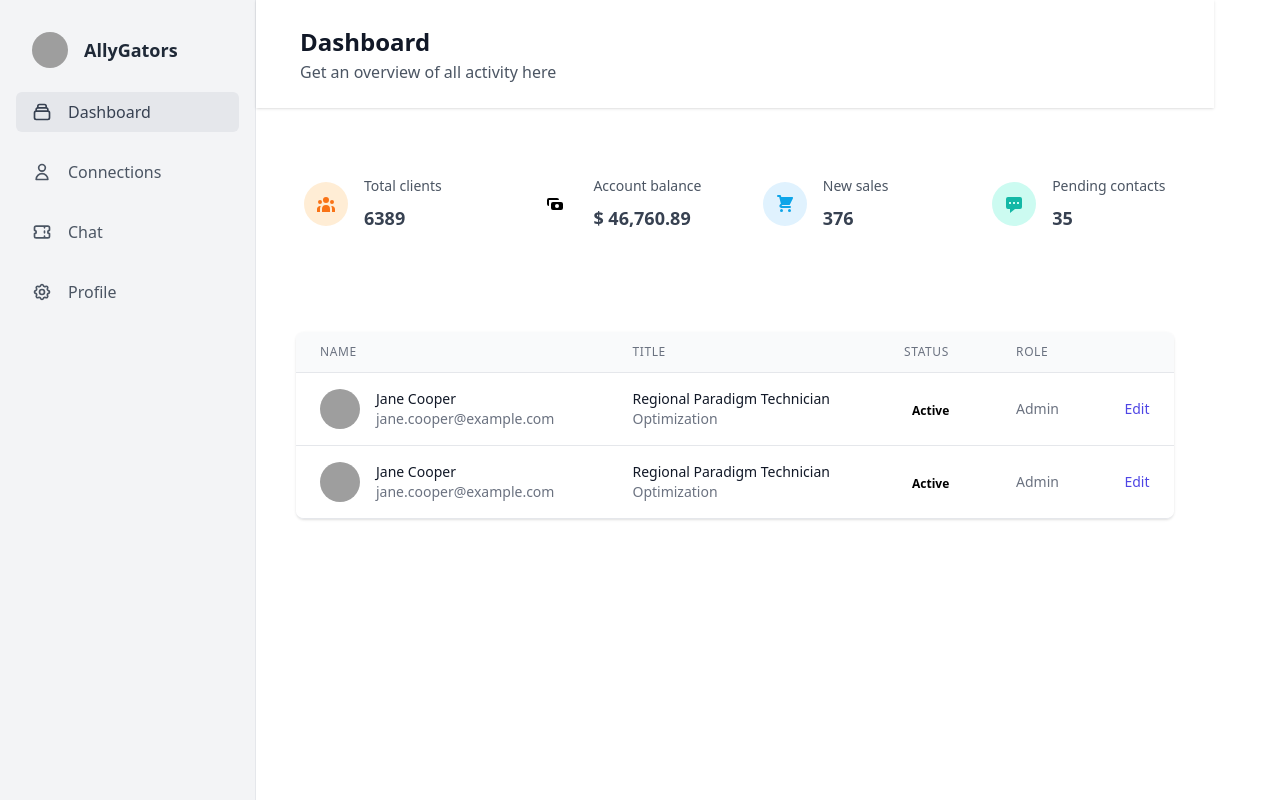
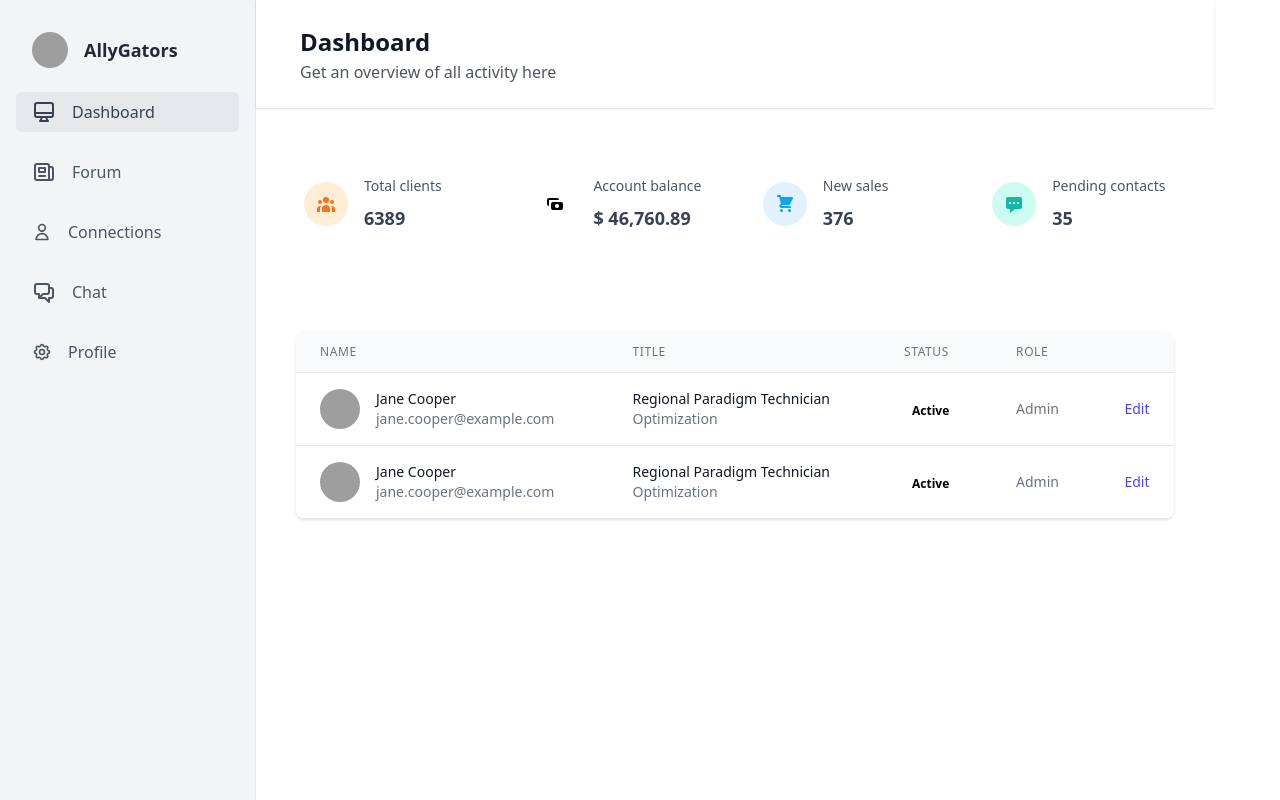
Before and after one commit to kovurusaisachin/AllyGator, a Next.js app in the folder Frontend/allygator_frontend/: page /dashboard in a window 1280 px wide. Built offline with nearby package versions, Linux system fonts and the light colour scheme; grey boxes are pictures that could not be loaded.

Commit message:
sidebar done

```diff
--- a/Frontend/allygator_frontend/components/sidebar/index.tsx
+++ b/Frontend/allygator_frontend/components/sidebar/index.tsx
@@ -1,11 +1,11 @@
-import React from "react"
-import {  useRouter } from 'next/router'
-import Link from "next/link"
-export default function Sidebar () {
-  const router = useRouter()
+import React from "react";
+import { useRouter } from "next/router";
+import Link from "next/link";
+export default function Sidebar() {
+  const router = useRouter();
   const handleLogo = (e) => {
-    router.push('/dashboard')
-  }
+    router.push("/dashboard");
+  };
   return (
     <>
       {/* sidebar */}
@@ -17,7 +17,10 @@ export default function Sidebar () {
               src="https://i.pinimg.com/originals/79/ae/30/79ae3050000579337f79c78e8ad2e6eb.jpg"
               alt="avatar"
             />
-          <button className="mx-2 text-lg font-semibold text-gray-800 dark:text-white" onClick={handleLogo}>
+            <button
+              className="mx-2 text-lg font-semibold text-gray-800 dark:text-white"
+              onClick={handleLogo}
+            >
               AllyGators
             </button>
           </div>
@@ -46,31 +49,46 @@ export default function Sidebar () {
           <div className="flex flex-col justify-between flex-1 mt-6">
             <nav>
               <Link href="/dashboard">
-              <a
-                className="flex items-center px-4 py-2 text-gray-700 bg-gray-200 rounded-md dark:bg-gray-700 dark:text-gray-200"
-              >
+                <a className="flex items-center px-4 py-2 text-gray-700 bg-gray-200 rounded-md dark:bg-gray-700 dark:text-gray-200">
                   <svg
-                  className="w-5 h-5"
+                    xmlns="http://www.w3.org/2000/svg"
+                    className="h-6 w-6"
+                    fill="none"
                     viewBox="0 0 24 24"
-                  fill="none"
-                  xmlns="http://www.w3.org/2000/svg"
+                    stroke="currentColor"
                   >
                     <path
-                    d="M19 11H5M19 11C20.1046 11 21 11.8954 21 13V19C21 20.1046 20.1046 21 19 21H5C3.89543 21 3 20.1046 3 19V13C3 11.8954 3.89543 11 5 11M19 11V9C19 7.89543 18.1046 7 17 7M5 11V9C5 7.89543 5.89543 7 7 7M7 7V5C7 3.89543 7.89543 3 9 3H15C16.1046 3 17 3.89543 17 5V7M7 7H17"
-                    stroke="currentColor"
-                    strokeWidth={2}
-                    strokeLinecap="round"
-                    strokeLinejoin="round"
+                      stroke-linecap="round"
+                      stroke-linejoin="round"
+                      stroke-width="2"
+                      d="M9.75 17L9 20l-1 1h8l-1-1-.75-3M3 13h18M5 17h14a2 2 0 002-2V5a2 2 0 00-2-2H5a2 2 0 00-2 2v10a2 2 0 002 2z"
                     />
                   </svg>
                   <span className="mx-4 font-medium">Dashboard</span>
                 </a>
               </Link>
+              <Link href="/dashboard/forum">
+                <a className="flex items-center px-4 py-2 mt-5 text-gray-600 transition-colors duration-200 transform rounded-md dark:text-gray-400 hover:bg-gray-200 dark:hover:bg-gray-700 dark:hover:text-gray-200 hover:text-gray-700">
+                  <svg
+                    xmlns="http://www.w3.org/2000/svg"
+                    className="h-6 w-6"
+                    fill="none"
+                    viewBox="0 0 24 24"
+                    stroke="currentColor"
+                  >
+                    <path
+                      stroke-linecap="round"
+                      stroke-linejoin="round"
+                      stroke-width="2"
+                      d="M19 20H5a2 2 0 01-2-2V6a2 2 0 012-2h10a2 2 0 012 2v1m2 13a2 2 0 01-2-2V7m2 13a2 2 0 002-2V9a2 2 0 00-2-2h-2m-4-3H9M7 16h6M7 8h6v4H7V8z"
+                    />
+                  </svg>
+
+                  <span className="mx-4 font-medium">Forum</span>
+                </a>
+              </Link>
               <Link href="/dashboard/connection">
-              <a
-                className="flex items-center px-4 py-2 mt-5 text-gray-600 transition-colors duration-200 transform rounded-md dark:text-gray-400 hover:bg-gray-200 dark:hover:bg-gray-700 dark:hover:text-gray-200 hover:text-gray-700"
-
-              >
+                <a className="flex items-center px-4 py-2 mt-5 text-gray-600 transition-colors duration-200 transform rounded-md dark:text-gray-400 hover:bg-gray-200 dark:hover:bg-gray-700 dark:hover:text-gray-200 hover:text-gray-700">
                   <svg
                     className="w-5 h-5"
                     viewBox="0 0 24 24"
@@ -96,32 +114,26 @@ export default function Sidebar () {
                 </a>
               </Link>
               <Link href="/dashboard/chat">
-              <a
-                className="flex items-center px-4 py-2 mt-5 text-gray-600 transition-colors duration-200 transform rounded-md dark:text-gray-400 hover:bg-gray-200 dark:hover:bg-gray-700 dark:hover:text-gray-200 hover:text-gray-700"
-
-              >
+                <a className="flex items-center px-4 py-2 mt-5 text-gray-600 transition-colors duration-200 transform rounded-md dark:text-gray-400 hover:bg-gray-200 dark:hover:bg-gray-700 dark:hover:text-gray-200 hover:text-gray-700">
                   <svg
-                  className="w-5 h-5"
+                    xmlns="http://www.w3.org/2000/svg"
+                    className="h-6 w-6"
+                    fill="none"
                     viewBox="0 0 24 24"
-                  fill="none"
-                  xmlns="http://www.w3.org/2000/svg"
+                    stroke="currentColor"
                   >
                     <path
-                    d="M15 5V7M15 11V13M15 17V19M5 5C3.89543 5 3 5.89543 3 7V10C4.10457 10 5 10.8954 5 12C5 13.1046 4.10457 14 3 14V17C3 18.1046 3.89543 19 5 19H19C20.1046 19 21 18.1046 21 17V14C19.8954 14 19 13.1046 19 12C19 10.8954 19.8954 10 21 10V7C21 5.89543 20.1046 5 19 5H5Z"
-                    stroke="currentColor"
-                    strokeWidth={2}
-                    strokeLinecap="round"
-                    strokeLinejoin="round"
+                      stroke-linecap="round"
+                      stroke-linejoin="round"
+                      stroke-width="2"
+                      d="M17 8h2a2 2 0 012 2v6a2 2 0 01-2 2h-2v4l-4-4H9a1.994 1.994 0 01-1.414-.586m0 0L11 14h4a2 2 0 002-2V6a2 2 0 00-2-2H5a2 2 0 00-2 2v6a2 2 0 002 2h2v4l.586-.586z"
                     />
                   </svg>
                   <span className="mx-4 font-medium">Chat</span>
                 </a>
               </Link>
               <Link href="/dashboard/profile">
-              <a
-                className="flex items-center px-4 py-2 mt-5 text-gray-600 transition-colors duration-200 transform rounded-md dark:text-gray-400 hover:bg-gray-200 dark:hover:bg-gray-700 dark:hover:text-gray-200 hover:text-gray-700"
-
-              >
+                <a className="flex items-center px-4 py-2 mt-5 text-gray-600 transition-colors duration-200 transform rounded-md dark:text-gray-400 hover:bg-gray-200 dark:hover:bg-gray-700 dark:hover:text-gray-200 hover:text-gray-700">
                   <svg
                     className="w-5 h-5"
                     viewBox="0 0 24 24"
@@ -199,5 +211,5 @@ export default function Sidebar () {
         </div>
       </section>
     </>
-  )
+  );
 }
```
Lines whose indentation alone changed are shown as unchanged.
